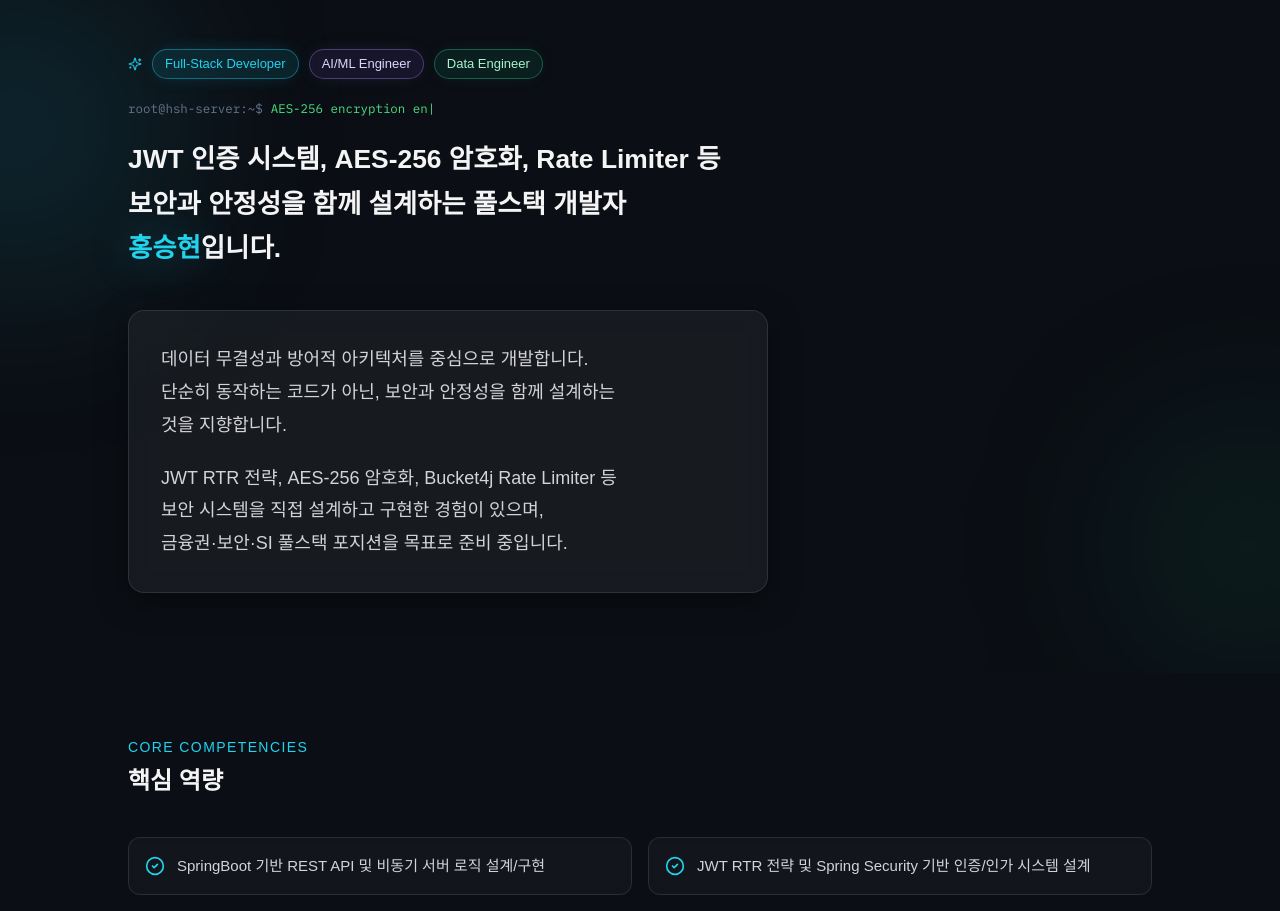
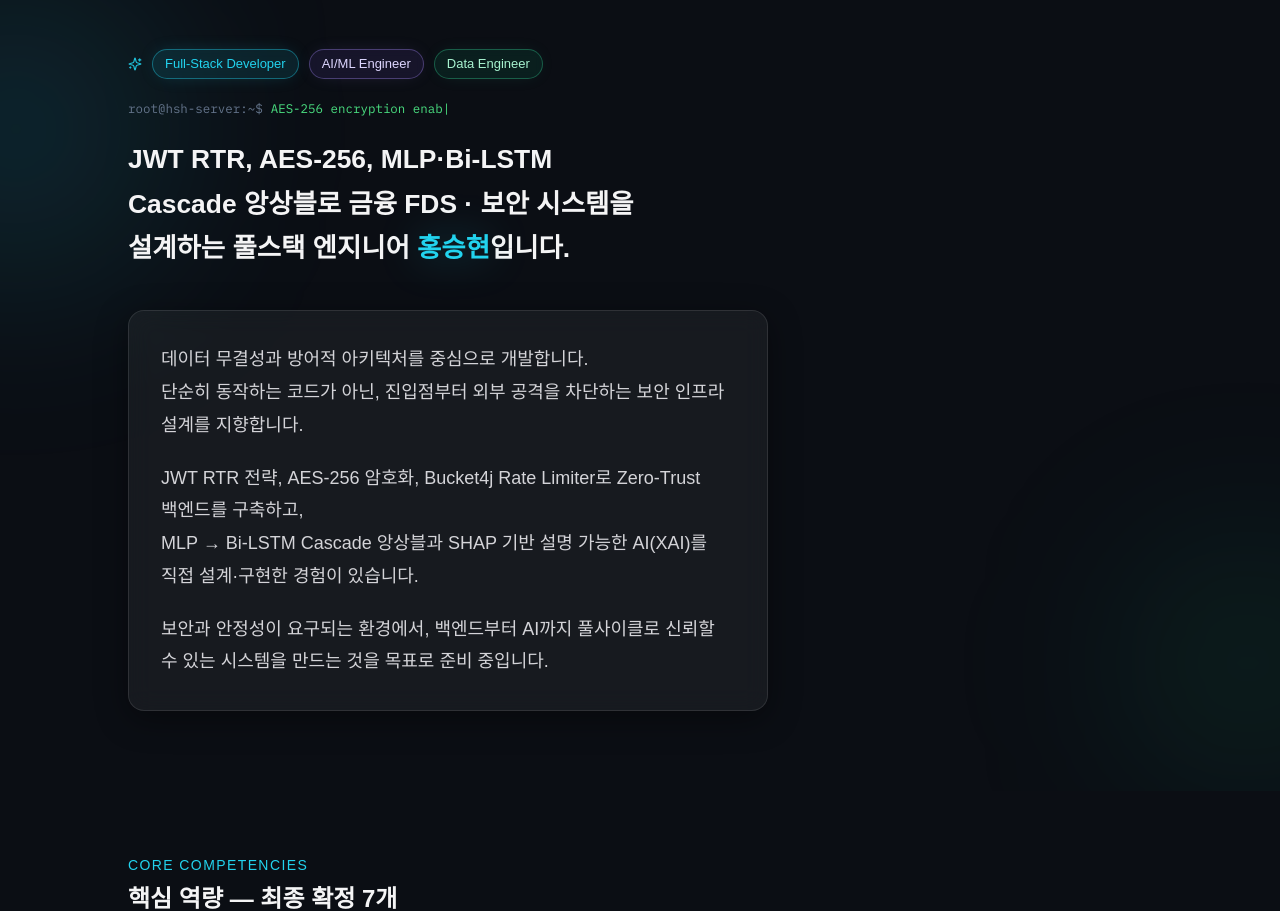
Before and after one commit to HONG-SH-1/HONG-SH-1.github.io, a React (Vite) app: page / in a window 1280 px wide. Shown: the part 60-971 px from the top of the page. Built offline with nearby package versions, Linux system fonts and the light colour scheme; a web font is replaced by a local one.

Commit message:
프로젝트 추가 이후 내용 정리

```diff
--- a/src/components/Competencies.tsx
+++ b/src/components/Competencies.tsx
@@ -1,12 +1,14 @@
 import { CheckCircle2 } from "lucide-react";
 
-/** 핵심 역량 목록 — 요구사항 문구 그대로 */
+/** 핵심 역량 — 최종 확정 7개 */
 const items = [
   "SpringBoot 기반 REST API 및 비동기 서버 로직 설계/구현",
-  "JWT RTR 전략 및 Spring Security 기반 인증/인가 시스템 설계",
+  "JWT RTR 전략 및 Spring Security 기반 Zero-Trust 인증/인가 시스템 설계",
+  "AES-256 암호화 · Bucket4j Rate Limiter · AOP 감사 로그 등 보안 시스템 설계 및 단위 테스트 36개 작성",
   "React + Axios 기반 컴포넌트 설계 및 API 데이터 흐름 관리",
-  "Python 기반 AI 데이터 처리 서버 및 JAVA 서버 구축",
-  "AES-256 암호화, Bucket4j Rate Limiter, AOP 감사 로그 등 보안 시스템 설계 및 단위 테스트 36개 작성",
+  "Sliding Window 3D 텐서 변환 · SMOTETomek 불균형 보정 · Data Leakage 원천 차단 데이터 파이프라인 설계",
+  "MLP → Bi-LSTM Cascade 앙상블 및 Autoencoder 비지도학습 기반 동적 임계값 이상 탐지 시스템 구현",
+  "SHAP 기반 XAI 분석 엔진 개발 및 Streamlit 실시간 이상 탐지 관제 대시보드 구축",
 ];
 
 export function Competencies() {
@@ -16,7 +18,9 @@ export function Competencies() {
         <h2 className="mb-2 text-sm font-medium uppercase tracking-widest text-accent">
           Core Competencies
         </h2>
-        <p className="mb-10 text-2xl font-semibold text-zinc-100">핵심 역량</p>
+        <p className="mb-10 text-2xl font-semibold text-zinc-100">
+          핵심 역량 — 최종 확정 7개
+        </p>
 
         <ul className="grid gap-4 sm:grid-cols-1 lg:grid-cols-2">
           {items.map((text) => (
--- a/src/components/Hero.tsx
+++ b/src/components/Hero.tsx
@@ -89,9 +89,8 @@ export function Hero() {
           </div>
 
           <h1 className="mb-10 text-balance break-keep text-[1.375rem] font-bold leading-[1.65] tracking-normal text-zinc-100 sm:text-2xl sm:leading-[1.62] lg:text-[1.65rem] lg:leading-[1.68]">
-            JWT 인증 시스템, AES-256 암호화, Rate Limiter 등
-            <br />
-            보안과 안정성을 함께 설계하는 풀스택 개발자{" "}
+            JWT RTR, AES-256, MLP·Bi-LSTM Cascade 앙상블로 금융 FDS · 보안
+            시스템을 설계하는 풀스택 엔지니어{" "}
             <span className="font-extrabold text-accent drop-shadow-[0_0_20px_rgba(34,211,238,0.28)]">
               홍승현
             </span>
@@ -100,19 +99,23 @@ export function Hero() {
         </div>
 
         <div className="max-w-[40rem] rounded-2xl border border-white/10 bg-white/[0.05] p-6 shadow-glass backdrop-blur-md sm:p-8">
-          {/* 본문은 문장 단위로 나눠 시선이 머물기 쉽게, 대비는 zinc-300으로 상향 */}
           <div className="space-y-5 text-[1.0625rem] leading-[1.85] text-zinc-300 sm:text-lg sm:leading-[1.82]">
             <p className="break-keep text-pretty">
               데이터 무결성과 방어적 아키텍처를 중심으로 개발합니다.
               <br />
-              단순히 동작하는 코드가 아닌, 보안과 안정성을 함께 설계하는 것을 지향합니다.
+              단순히 동작하는 코드가 아닌, 진입점부터 외부 공격을 차단하는 보안 인프라
+              설계를 지향합니다.
             </p>
             <p className="break-keep text-pretty">
-              JWT RTR 전략, AES-256 암호화, Bucket4j Rate Limiter 등
+              JWT RTR 전략, AES-256 암호화, Bucket4j Rate Limiter로 Zero-Trust
+              백엔드를 구축하고,
               <br />
-              보안 시스템을 직접 설계하고 구현한 경험이 있으며,
-              <br />
-              금융권·보안·SI 풀스택 포지션을 목표로 준비 중입니다.
+              MLP → Bi-LSTM Cascade 앙상블과 SHAP 기반 설명 가능한 AI(XAI)를 직접
+              설계·구현한 경험이 있습니다.
+            </p>
+            <p className="break-keep text-pretty">
+              보안과 안정성이 요구되는 환경에서, 백엔드부터 AI까지 풀사이클로 신뢰할 수
+              있는 시스템을 만드는 것을 목표로 준비 중입니다.
             </p>
           </div>
         </div>
```
